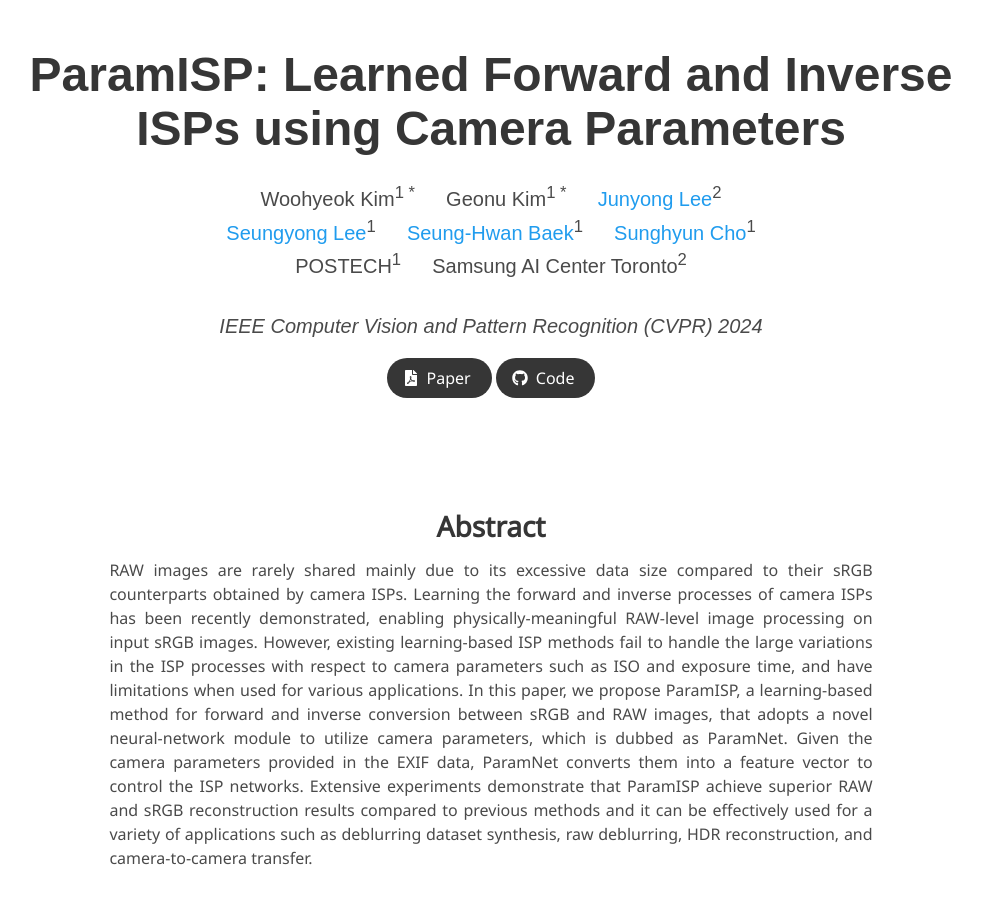
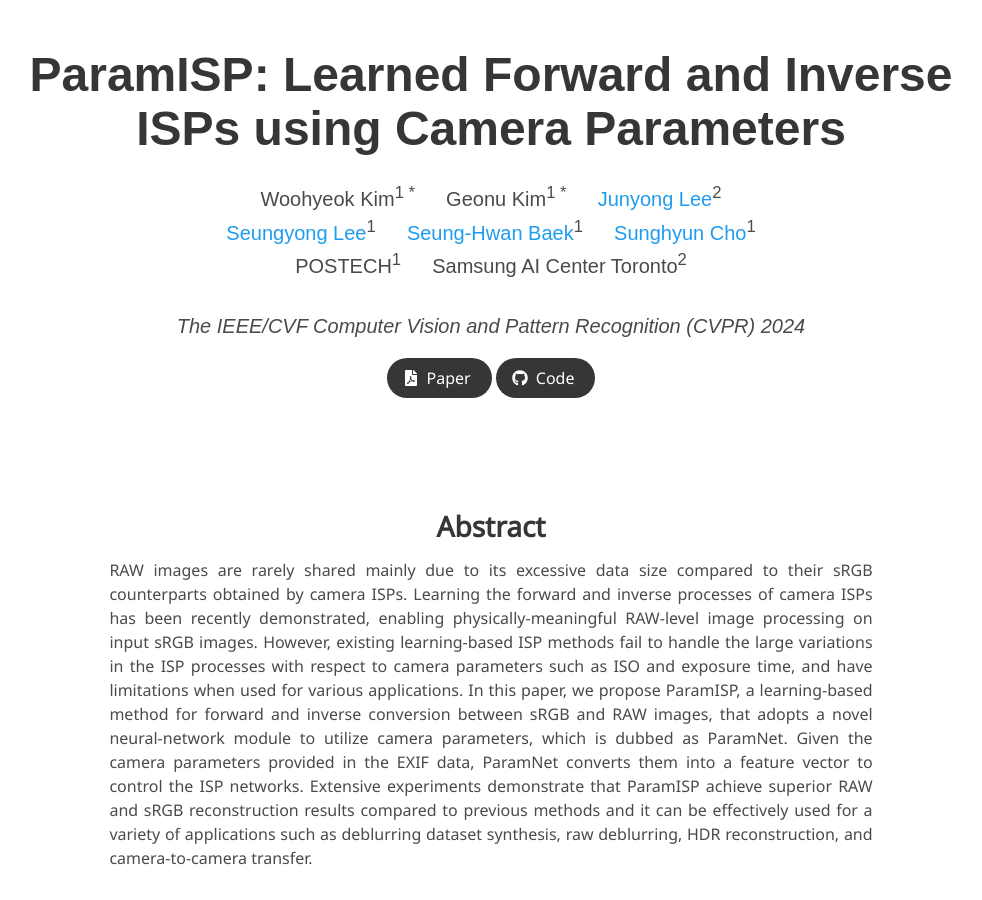
Before and after one commit to woo525/ParamISP, a Jekyll site: the page built from index.md, in a window 1280 px wide and 900 px high. Shown: the whole window, without its empty margins (149-1131 px from the left). Built offline with Jekyll 4.4.1, drawn with Linux system fonts in a browser that asks for light colours; some web fonts are replaced.

Commit message:
Update index.md

```diff
--- a/index.md
+++ b/index.md
@@ -7,7 +7,7 @@ authors:
     <br><A href="https://cg.postech.ac.kr/leesy/">Seungyong Lee</A><sup>1</sup> &emsp; <A href="https://www.shbaek.com/">Seung-Hwan Baek</A><sup>1</sup> &emsp; <A href="https://www.scho.pe.kr/">Sunghyun Cho</A><sup>1</sup>
 affiliations:
     POSTECH<sup>1</sup> &emsp; Samsung AI Center Toronto<sup>2</sup>
-    <br><br><p style="font-style:italic;">IEEE Computer Vision and Pattern Recognition (CVPR) 2024</p>
+    <br><br><p style="font-style:italic;">The IEEE/CVF Computer Vision and Pattern Recognition (CVPR) 2024</p>
 paper: https://arxiv.org/abs/2312.13313
 code: https://github.com/woo525/ParamISP
 ---
```
